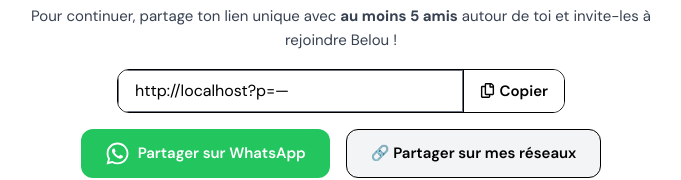
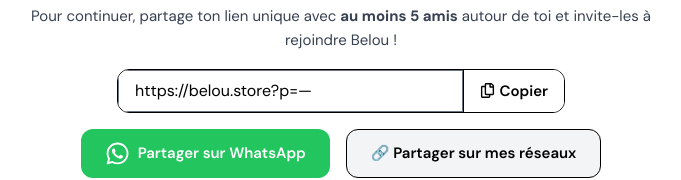
Before and after one commit to AzKam17/Belou-Landing-Page, a Next.js app: page /success in a window 1280 px wide. Shown: the part 469-649 px from the top of the page, without its empty margins (299-980 px from the left). Built offline with nearby package versions, Linux system fonts and the light colour scheme.

Commit message:
feat: add suspense

```diff
--- a/src/app/success/page.tsx
+++ b/src/app/success/page.tsx
@@ -11,7 +11,7 @@
     const searchParams = useSearchParams()
     const promo = searchParams.get('promo') || '—'
 
-    const shareLink = `${window.location.origin}?p=${promo}`
+    const shareLink = `https://belou.store?p=${promo}`
     const [copied, setCopied] = useState(false)
 
     const whatsappText = useMemo(() => {
@@ -46,6 +46,7 @@
     }
 
     return (
+        <>
             <section className="min-h-screen flex flex-col items-center justify-center
                             bg-white dark:bg-black px-4 py-10 space-y-6">
                 {/* Logo */}
@@ -133,6 +134,7 @@
                     </motion.div>
                 </motion.div>
             </section>
+        </>
     )
 }
 
```
Lines whose indentation alone changed are shown as unchanged.
